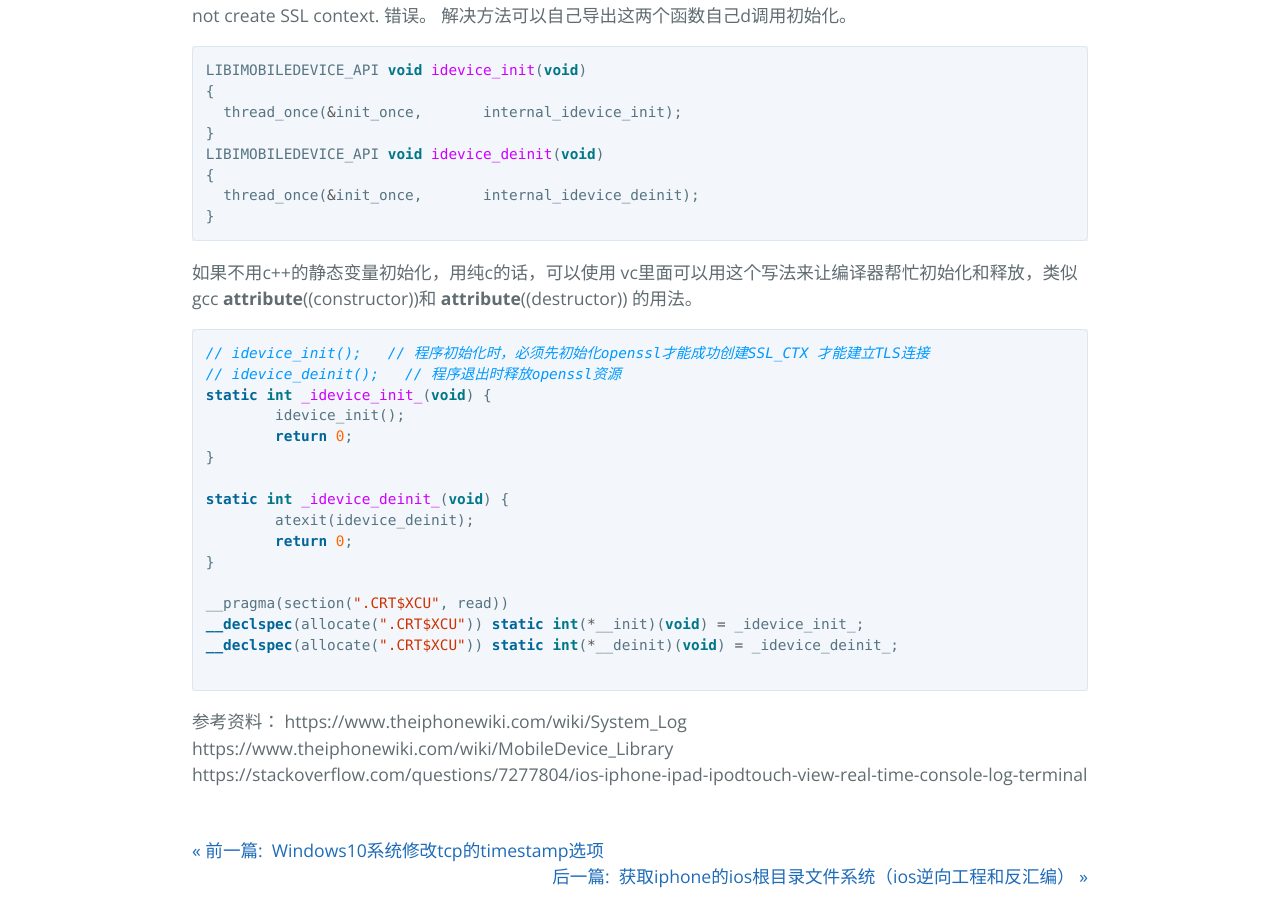
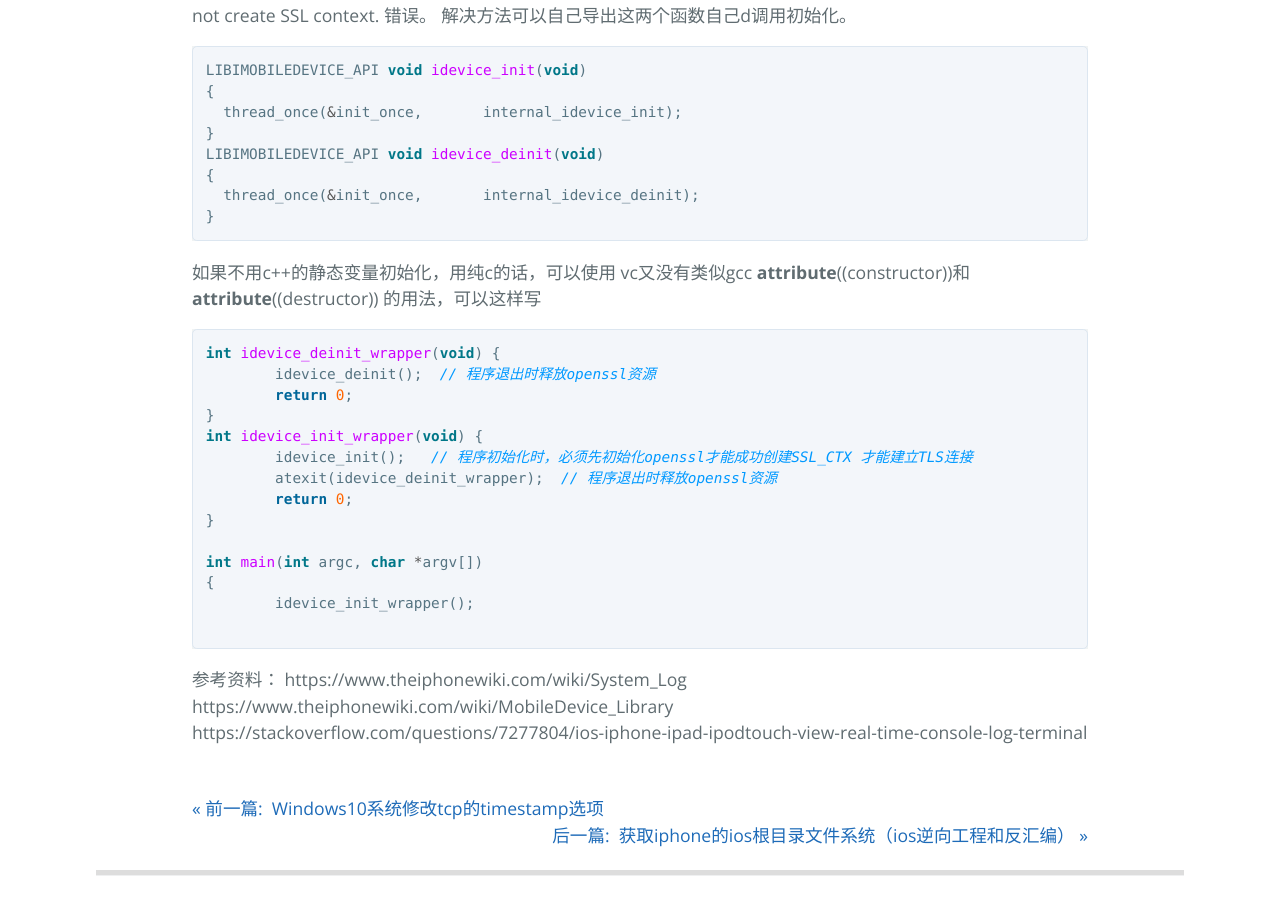
Before and after one commit to gmd20/gmd20.github.io, a Jekyll site: the page built from _posts/2017-06-01-编程通过usb接口读取iOS设备的device console（syslog实时日志）的方法.markdown, in a window 1280 px wide and 900 px high, scrolled down 2054 px. Built offline with Jekyll 4.4.1, drawn with Linux system fonts in a browser that asks for light colours; Markdown is read by kramdown in place of the engine named in the settings; comment, search, counter and statistics services are not loaded.

Commit message:
Create 2017-06-01-编程通过usb接口读取iOS设备的device console（syslog实时日志）的方法.markdown

````diff
--- a/_posts/2017-06-01-编程通过usb接口读取iOS设备的device console（syslog实时日志）的方法.markdown
+++ b/_posts/2017-06-01-编程通过usb接口读取iOS设备的device console（syslog实时日志）的方法.markdown
@@ -77,25 +77,23 @@ LIBIMOBILEDEVICE_API void idevice_deinit(void)
   thread_once(&init_once,	internal_idevice_deinit);
 }
 ```
-如果不用c++的静态变量初始化，用纯c的话，可以使用 vc里面可以用这个写法来让编译器帮忙初始化和释放，类似gcc
- __attribute__((constructor))和 __attribute__((destructor)) 的用法。
+如果不用c++的静态变量初始化，用纯c的话，可以使用 vc又没有类似gcc
+ __attribute__((constructor))和 __attribute__((destructor)) 的用法，可以这样写
 
 ```c
-// idevice_init();   // 程序初始化时，必须先初始化openssl才能成功创建SSL_CTX 才能建立TLS连接
-// idevice_deinit();   // 程序退出时释放openssl资源
-static int _idevice_init_(void) {
-	idevice_init();
+int idevice_deinit_wrapper(void) {
+	idevice_deinit();  // 程序退出时释放openssl资源
+	return 0;
+}
+int idevice_init_wrapper(void) {
+	idevice_init();   // 程序初始化时，必须先初始化openssl才能成功创建SSL_CTX 才能建立TLS连接
+	atexit(idevice_deinit_wrapper);  // 程序退出时释放openssl资源
 	return 0;
 }
 
-static int _idevice_deinit_(void) {
-	atexit(idevice_deinit);
-	return 0;
-}
-
-__pragma(section(".CRT$XCU", read))
-__declspec(allocate(".CRT$XCU")) static int(*__init)(void) = _idevice_init_;
-__declspec(allocate(".CRT$XCU")) static int(*__deinit)(void) = _idevice_deinit_;
+int main(int argc, char *argv[])
+{
+	idevice_init_wrapper();
 
 ```
 
````
